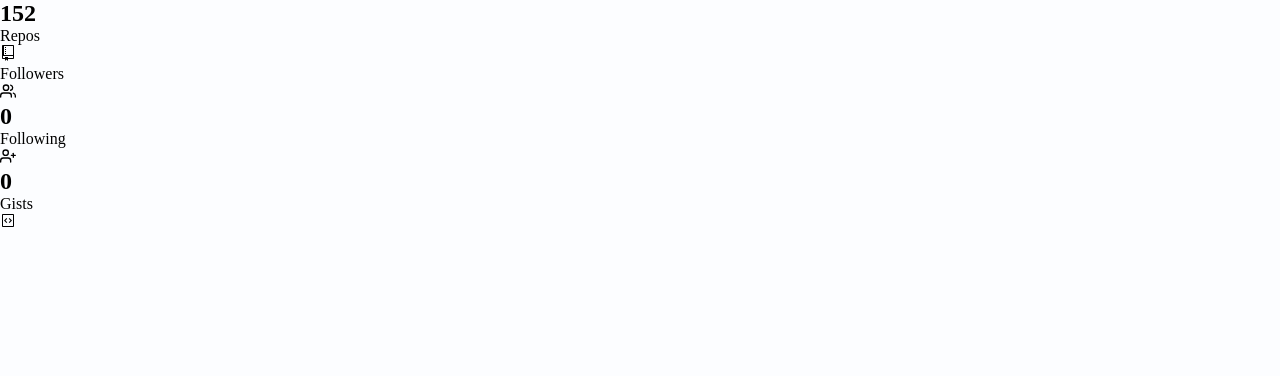
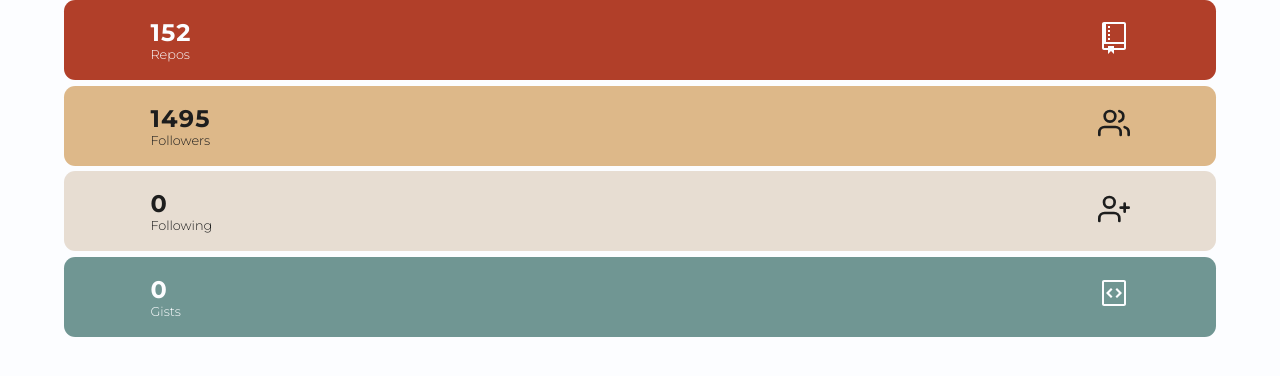
Before and after one commit to PadillaTom/myGitPal, a React (Create React App) app: page / in a window 1280 px wide. Shown: the top 376 px of the page. Built offline with nearby package versions, Linux system fonts and the light colour scheme.

Commit message:
RFFG DONE, continuamos

```diff
--- a/src/Components/User Related/UserInfo.js
+++ b/src/Components/User Related/UserInfo.js
@@ -14,34 +14,34 @@ const UserInfo = () => {
             id: 1,
             label: "Repos",
             value: public_repos,
-            color: "--PrimaryRed",
+            color: "cardRed",
             icon: <GoRepo className="singleIcon"></GoRepo>,
         },
         {
             id: 2,
             label: "Followers",
-            vaue: followers,
-            color: "--PrimaryCream",
+            value: followers,
+            color: "cardCream",
             icon: <FiUsers className="singleIcon"></FiUsers>,
         },
         {
             id: 3,
             label: "Following",
             value: following,
-            color: "--PrimaryPale",
+            color: "cardPale",
             icon: <FiUserPlus className="singleIcon"></FiUserPlus>,
         },
         {
             id: 4,
             label: "Gists",
             value: public_gists,
-            color: "--PrimaryCyan",
+            color: "cardCyan",
             icon: <GoGist className="singleIcon"></GoGist>,
         },
     ]
 
     return (
-        <section className="rfgg-section">
+        <section className="rffg-section">
             <Wrapper>
                 {items.map((item)=>{
                     return (
@@ -53,23 +53,82 @@ const UserInfo = () => {
     )
 }
 // ITEM Component:
-const Item = ({id, label, value, color, icon}) => {
+const Item = ({label, value, color, icon}) => {
     return (
-    <article>
-        <div>
-            <h2>{value}</h2>
-            <p>{label}</p>
-        </div>
-        <div>
-            {icon}
+    <article className={`rffg-card ${color}`}>
+        <div className="rffg-text-container">
+            <div>
+                <h2>{value}</h2>
+                <p>{label}</p>
+            </div>
+            <span>
+                {icon}
+            </span>
         </div>
     </article>
     );
 };
 
 // Styled Components
-const Wrapper = styled.section`
-
+const Wrapper = styled.div`
+width: 90vw;
+margin: 0 auto;
+display: flex;
+flex-direction: column;
+justify-content: space-between;
+align-items: center;
+/* Card */
+.rffg-card{
+width: 100%;
+height: 5rem;
+display: grid;
+place-items: center;
+font-family: var(--FontMontserrat);
+margin-bottom: 0.35rem;
+border-radius: 0.7rem;
+cursor: pointer;
+transition: var(--TransFast);
+}
+.rffg-card:hover{
+    transform:scale(1.025);
+    box-shadow: 0px 0px 9px var(--ShadowSmooth);
+}
+.rffg-text-container{
+    width: 85%;
+    margin: 0 auto;
+    display: flex;
+    justify-content: space-between;
+    align-items: center;
+}
+h2{
+    font-size: 1.5rem;
+    letter-spacing: 1.2px;
+}
+p{
+    font-size: 0.8rem;
+    font-weight: 300;
+}
+span{
+    font-size: 2rem;
+    margin-top: 0.2rem;
+}
+/* Colors */
+.cardRed{
+    background-color: var(--PrimaryRed);
+    color: var(--BgWhite);
+}
+.cardCream{
+    background-color: var(--PrimaryCream);
+    color: var(--Dark);
+}
+.cardPale{
+    background-color: var(--PrimaryPale);
+    color: var(--Dark);
+}
+.cardCyan{
+    background-color: var(--PrimaryCyan);
+    color: var(--BgWhite);
+}
 `;
 
 export default UserInfo
--- a/src/index.css
+++ b/src/index.css
@@ -44,19 +44,22 @@ Variables
   --PrimaryRed: #b13f29;
   --PrimaryCream: #ddb889;
   --PrimarySalmon: #e3bdb8;
-  --PrimaryPale: #f5efe9;
+  --PrimaryPale: #e7ddd2;
   --PrimaryCyan: #709693;
   --Gray: #4a4c53;
   --Gray2: #babbbc;
+  --Dark: #1d1d1d;
   --White: #ffffff;
   --BgWhite: #fcfdff;
   --SecondWhite: #f7f8fd;
   --ActiveWhite: #f0f4f4;
+  --ShadowSmooth: #cac9c9a9;
   /* Fonts */
   --FontLora: 'Lora', serif;
   --FontMontserrat: 'Montserrat', sans-serif;
   /* Transitions */
-  --TransMain: 0.2s all linear;
+  --TransMain: 0.3s all linear;
+  --TransFast: 0.15s all linear;
 }
 
 /*
```
